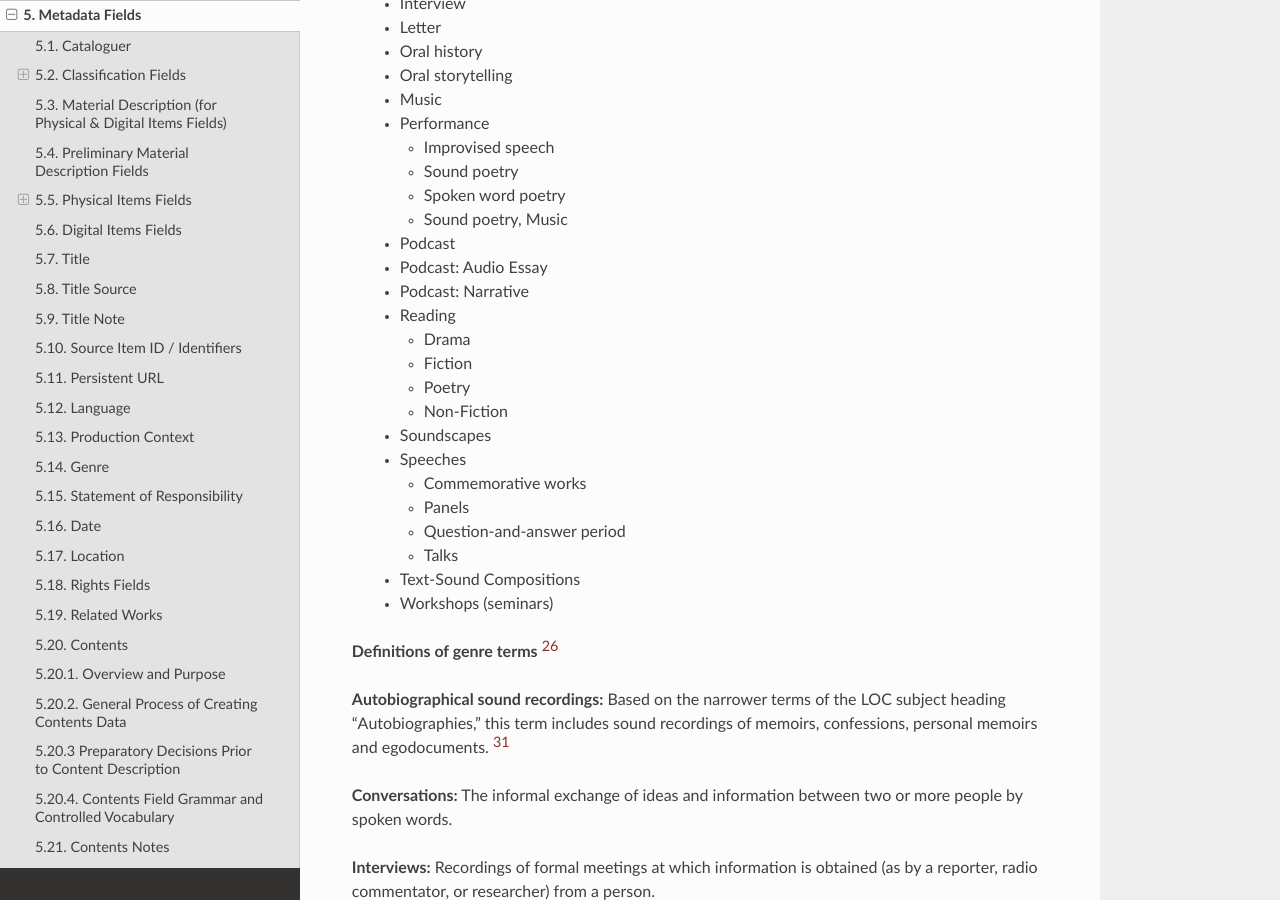
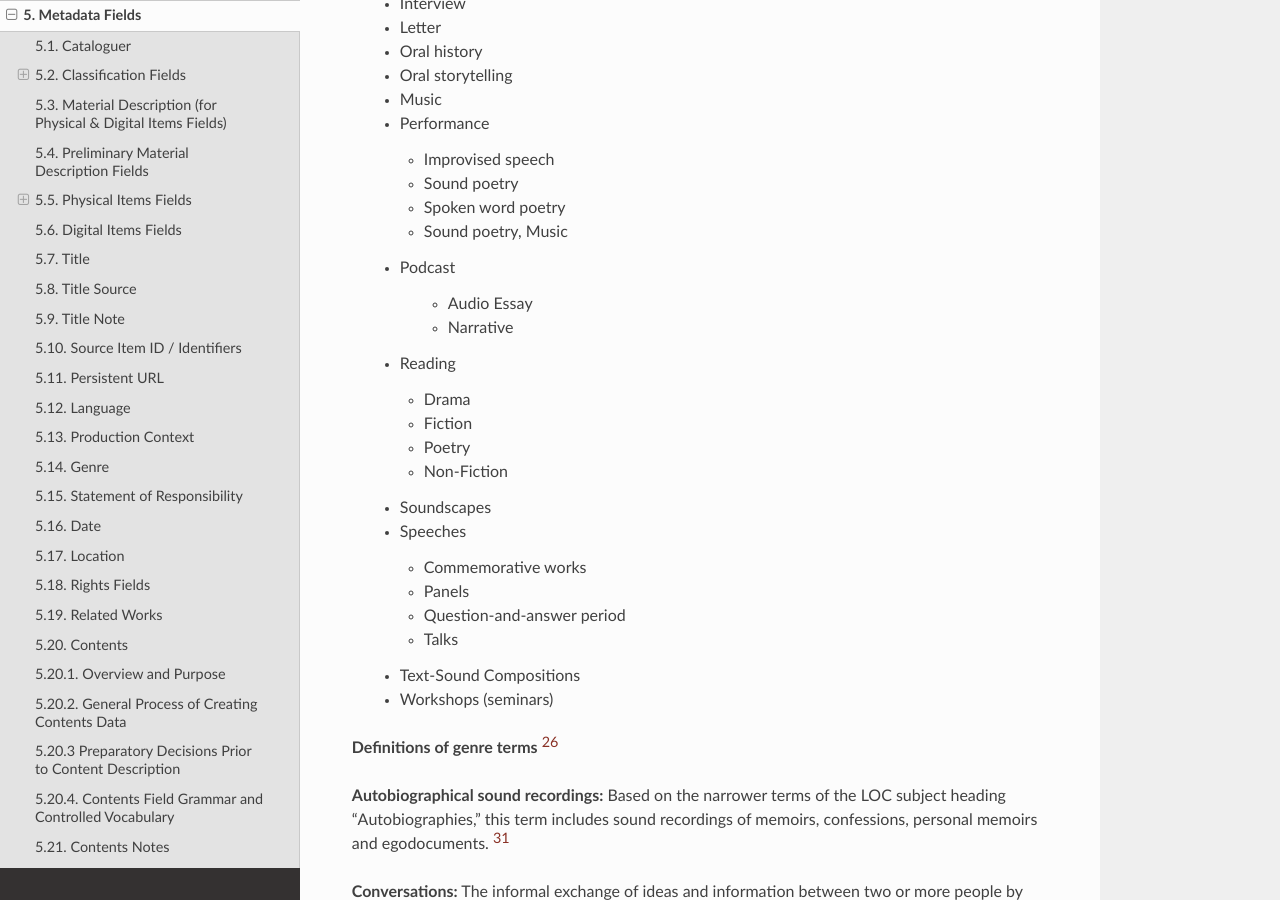
Before and after one commit to spokenweb/spokenweb-metadata-scheme, a Sphinx documentation site: the page built from docs/5-metadata-fields.rst, in a window 1280 px wide and 900 px high, scrolled down 14216 px. Built offline with Sphinx 7.4.7 and the Read the Docs theme 3.1.0, drawn with Linux system fonts in a browser that asks for light colours.

Commit message:
Update 5-metadata-fields.rst

```diff
--- a/docs/5-metadata-fields.rst
+++ b/docs/5-metadata-fields.rst
@@ -511,8 +511,9 @@ Here is the list of terms you must draw from:
     * Sound poetry, Music
 
   * Podcast
-  * Podcast: Audio Essay
-  * Podcast: Narrative
+
+     * Audio Essay
+     * Narrative
 
   * Reading
 
```
